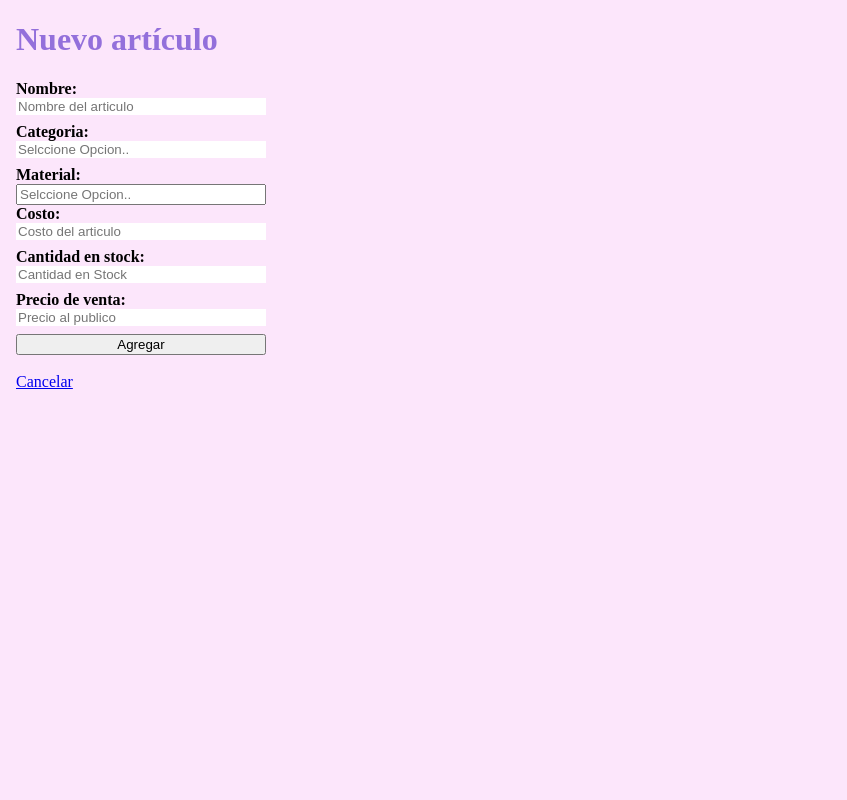
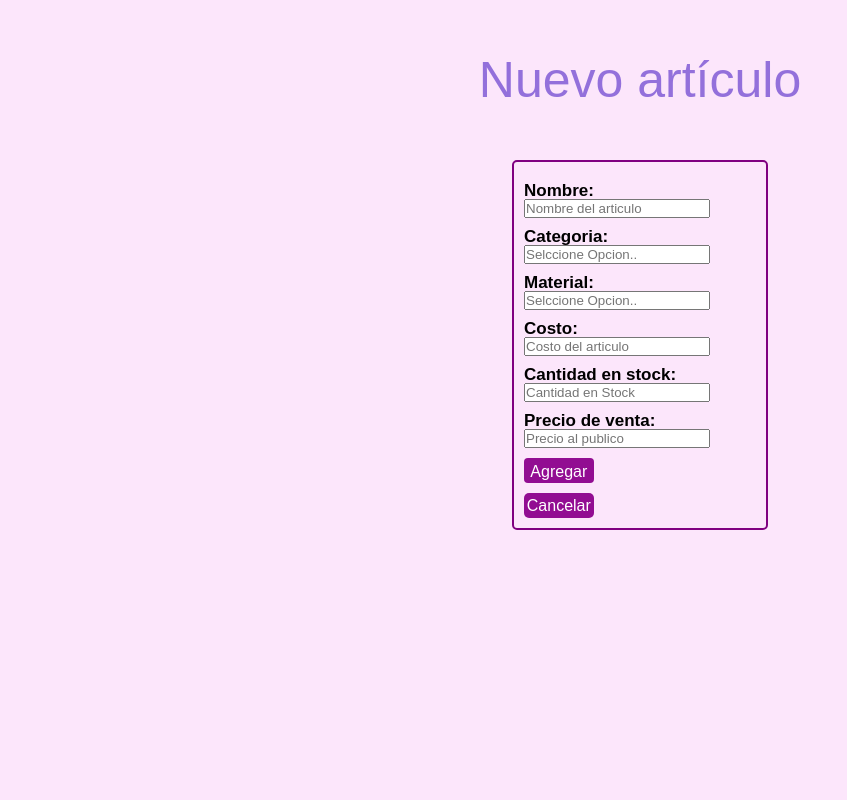
Before and after one commit to Mgrillo03/stock_forever, a Django app: page /stock/new/ in a window 1280 px wide. Shown: the whole page, without its empty margins (0-847 px from the left). Run offline with Django 3.2, Linux system fonts and the light colour scheme.

Commit message:
cambio en el stylo.css

```diff
--- /dev/null
+++ b/stock_forever/stock/static/stock/reset.css
@@ -0,0 +1,48 @@
+/* http://meyerweb.com/eric/tools/css/reset/
+   v2.0 | 20110126
+   License: none (public domain)
+*/
+
+html, body, div, span, applet, object, iframe,
+h1, h2, h3, h4, h5, h6, p, blockquote, pre,
+a, abbr, acronym, address, big, cite, code,
+del, dfn, em, img, ins, kbd, q, s, samp,
+small, strike, strong, sub, sup, tt, var,
+b, u, i, center,
+dl, dt, dd, ol, ul, li,
+fieldset, form, label, legend,
+table, caption, tbody, tfoot, thead, tr, th, td,
+article, aside, canvas, details, embed,
+figure, figcaption, footer, header, hgroup,
+menu, nav, output, ruby, section, summary,
+time, mark, audio, video {
+	margin: 0;
+	padding: 0;
+	border: 0;
+	font-size: 100%;
+	font: inherit;
+	vertical-align: baseline;
+}
+/* HTML5 display-role reset for older browsers */
+article, aside, details, figcaption, figure,
+footer, header, hgroup, menu, nav, section {
+	display: block;
+}
+body {
+	line-height: 1;
+}
+ol, ul {
+	list-style: none;
+}
+blockquote, q {
+	quotes: none;
+}
+blockquote:before, blockquote:after,
+q:before, q:after {
+	content: '';
+	content: none;
+}
+table {
+	border-collapse: collapse;
+	border-spacing: 0;
+}
--- a/stock_forever/stock/static/stock/style.css
+++ b/stock_forever/stock/static/stock/style.css
@@ -1,16 +1,34 @@
 body {
-    margin: 0;
-    background-color: rgb(252, 230, 251) !important;
+    /* margin: 0;
+    background-color: rgb(252, 230, 251) !important; */
+    align-items: center;
+    display: flex;
+    align-items: center;
+    justify-content: center;
+
+    height: 80vh;
+    background: rgb(252, 230, 251);
+    font-family: Arial, Helvetica, sans-serif;
+    flex-direction: column;
 }
 
 .titulo {
+    width: 500px;
     color: mediumpurple;
+    font-size: 50px;
+    align-items: center;
+    justify-items: center;
 }
 .stock {
+
+    align-items: center;
+    justify-content: center;
     display: flex;
     width: 100%;
     height: 100vh;
-    margin-left: 16px;
+    margin-left: 70px;
+
+    font-size: 17px;
 }
 .form-container {
 
@@ -19,13 +37,44 @@ body {
 .form {
     display: flex;
     flex-direction: column;
+    align-items: left;
 }
 .label {
     font-weight: bold;
     font-size: 14 px;
     margin-bottom: 4 px;
 }
-.input {
+/* .input {
     margin-bottom: 8px;
     border: none;
+} */
+
+input[type="submit"]{
+    width: 400px;
+    height: 30px;
+    margin-top: 20px;
+
+    -webkit-text-fill-color: white;
+    background: rgb(146, 13, 146);
+    border: 1px solid white;
+    font-size: 20px;
 }
+
+
+table{
+    width: 800px;
+}
+
+footer{
+    display: flex;
+    align-items: center;
+    justify-content: space-evenly;
+
+    width:  100vw;
+    padding: 50px 0px;
+
+}
+fieldset{
+    width: 500px;
+    border: 1px solid purple;
+}
--- /dev/null
+++ b/stock_forever/stock/static/stock/style_g.css
@@ -0,0 +1,146 @@
+*{
+    box-sizing: border-box;
+    margin: 0;
+    padding: 0;
+}
+
+html{
+    font-family: Arial, Helvetica, sans-serif;
+}
+
+body{
+    background-color: rgb(252, 230, 251);
+}
+
+header{
+    align-items: center;
+    justify-content: center;
+    display: flex;
+    flex-direction: column;
+    height: 20vh;
+}
+
+.titulo {
+    align-items: center;
+    color: mediumpurple;
+    font-size: 50px;
+}
+
+main{
+    align-items: center;
+    justify-content: center;
+    display: flex;
+    flex-direction: column;
+}
+.main-form{
+    align-items: left;
+    justify-content: left;
+
+
+    border: 2px solid purple;
+    border-radius: 5px;
+    padding: 10px;
+    margin-bottom: 20px;
+}
+
+.main-form-new{
+    align-items: left;
+    justify-content: left;
+    display: flex;
+    flex-direction: column;
+    height: 70%;
+
+    border: 2px solid purple;
+    border-radius: 5px;
+    padding: 10px;
+    margin-bottom: 20px;
+}
+.stock {
+
+    align-items: center;
+    justify-content: center;
+    display: flex;
+
+
+    font-size: 17px;
+}
+
+.form-container {
+
+    width: 20%;
+
+}
+
+label {
+    font-weight: bold;
+    font-size: 14 px;
+    margin-top: 10px;
+    margin-bottom: 4 px;
+}
+
+input[type="submit"]{
+    background: rgb(146, 13, 146);
+    color: white;
+    border-radius: 4px;
+    border: 2px;
+
+    width: 30%;
+    height: 25px;
+    margin-top: 10px;
+    font-size: medium;
+}
+.input{
+    width: 80%;
+}
+
+
+.button_grillo{
+    padding: 5px;
+    margin-top: 10px;
+    width: 30%;
+    height: 25px;
+    font-size: medium;
+
+    background-color: rgb(146, 13, 146);
+    color: white;
+    border-radius: 5px;
+
+    align-items: center;
+    display: flex;
+    flex-direction: column;
+
+    text-decoration: none;
+}
+
+table{
+    width: 700px;
+    height: 150px;
+}
+
+table th{
+    padding: 5px;
+    align-items: center;
+    color: black;
+}
+
+table td{
+    padding-left: 7px;
+    align-items: left;
+}
+
+footer{
+    align-items: center;
+    display: flex;
+    flex-direction: column;
+
+    background-color: rgb(146, 13, 146);
+    border-radius: 2px;
+    margin-top: 10px;
+}
+
+footer a{
+    margin-left: 10px;
+    color: white;
+    padding: 5px;
+    text-decoration: none;
+}
--- a/stock_forever/stock/templates/stock/delete.html
+++ b/stock_forever/stock/templates/stock/delete.html
@@ -1,11 +1,13 @@
 <!DOCTYPE html>
 {% load static %}
-<link rel="stylesheet" href="{% static 'stock/style.css' %}">
+
 <html lang="en">
 <head>
     <meta charset="UTF-8">
     <meta http-equiv="X-UA-Compatible" content="IE=edge">
     <meta name="viewport" content="width=device-width, initial-scale=1.0">
+    <link rel="stylesheet" href="{% static 'stock/reset.css' %}">
+    <link rel="stylesheet" href="{% static 'stock/style.css' %}">
     <title>Document</title>
 </head>
 <body>
--- a/stock_forever/stock/templates/stock/new.html
+++ b/stock_forever/stock/templates/stock/new.html
@@ -6,15 +6,20 @@
     <meta charset="UTF-8">
     <meta http-equiv="X-UA-Compatible" content="IE=edge">
     <meta name="viewport" content="width=device-width, initial-scale=1.0">
+    <link rel="stylesheet" href="{% static 'stock/reset.css' %}">
+    <link rel="stylesheet" href="{% static 'stock/style_g.css' %}">
     <title>Agregar nuevo articulo</title>
-    <link rel="stylesheet" href="{% static 'stock/style.css' %}">
 </head>
 <body>
+    <header>
+        <h1 class="titulo">Nuevo artículo</h1>
+    </header>
     <div class="stock">
 
+
         <div class="form-container">
-            <h1 class="titulo">Nuevo artículo</h1>
-            <form action="{% url 'stock:add'%}" method="post" class="form">
+
+            <form action="{% url 'stock:add'%}" method="post" class="main-form-new">
                 {% csrf_token %}
                <label for="name" class="label">Nombre: </label>
                <input   type="text"
@@ -40,6 +45,7 @@
                <label for="material" class="label">Material:</label>
                <input  list="material-list"
                        name="material"
+                       class = "input"
                        placeholder="Selccione Opcion.."
                        required/>
                <datalist id="material-list">
@@ -76,10 +82,11 @@
                         value="{{sell_price.id}}"/>
 
 
-                <input type="submit" value="Agregar" class="boton_agregar"><br>
-                <a href="{% url 'stock:index' %}">Cancelar</a>
+                <input type="submit" value="Agregar" class="button_grillo">
+                <a href="{% url 'stock:index' %}" class="button_grillo">Cancelar</a>
            </form>
         </div>
+
 
     </div>
 
--- a/stock_forever/stock/templates/stock/update.html
+++ b/stock_forever/stock/templates/stock/update.html
@@ -1,11 +1,13 @@
 <!DOCTYPE html>
 {% load static %}
-<link rel="stylesheet" href="{% static 'stock/style.css' %}">
+
 <html lang="en">
 <head>
     <meta charset="UTF-8">
     <meta http-equiv="X-UA-Compatible" content="IE=edge">
     <meta name="viewport" content="width=device-width, initial-scale=1.0">
+    <link rel="stylesheet" href="{% static 'stock/reset.css' %}">
+    <link rel="stylesheet" href="{% static 'stock/style.css' %}">
     <title>Document</title>
 
 </head>
--- a/stock_forever/stock/views.py
+++ b/stock_forever/stock/views.py
@@ -58,7 +58,7 @@ def update_or_delete(request):
     except (KeyError, Product.DoesNotExist):
                 return render(request, "stock/index.html", {
                     'product_list':product_list,
-                        "error_message": "No elegiste un articulo"
+                    "error_message": "No elegiste un articulo"
                 })
     else:
 
```
Also changed, not shown: stock_forever/stock/static/stock/button.css (added, +42 -0 lines), stock_forever/stock/templates/stock/index.html (+16 -11 lines), stock_forever/db.sqlite3, stock_forever/stock/templates/stock/new_backup.html (added).
